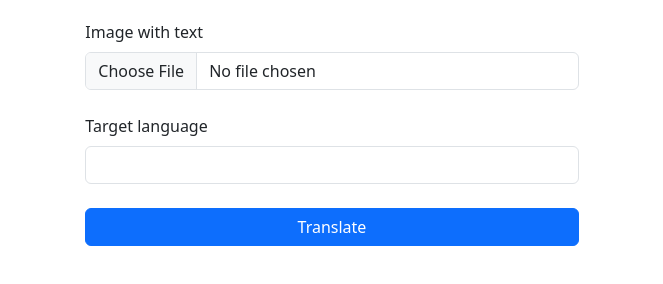
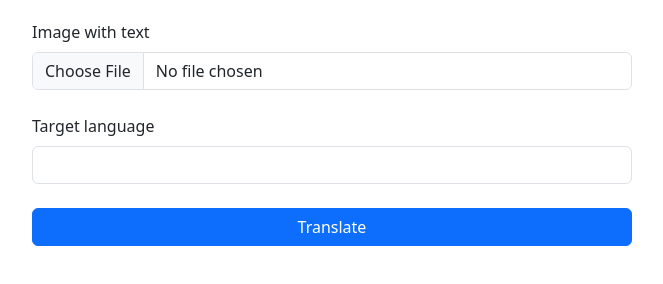
Before and after one commit to VivianeQDiverta/ImageTranslator, a plain HTML site: page index.html in a window 1280 px wide. Shown: the part 62-346 px from the top of the page, without its empty margins (308-971 px from the left). Drawn offline with nearby package versions, Linux system fonts and the light colour scheme.

Commit message:
make main container larger

```diff
--- a/index.html
+++ b/index.html
@@ -13,7 +13,7 @@
     />
   </head>
   <body>
-    <div class="container col-lg-5 my-4">
+    <div class="container col-lg-6 my-4">
       <h3 class="text-center">
         <a href="/" class="link-dark link-underline link-underline-opacity-0"
           >Image translator</a
```
Also changed, not shown: translate/index.html (+2 -4 lines).
